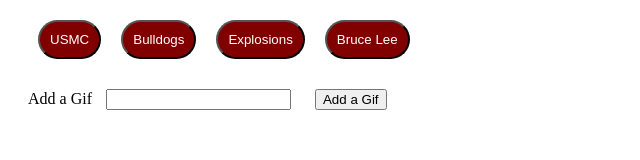
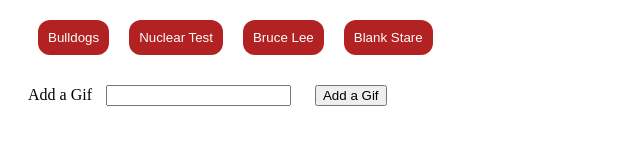
Before and after one commit to viant3/Giftastic, a plain HTML site: page index.html in a window 1280 px wide. Shown: the whole page, without its empty margins (0-640 px from the left). Drawn offline with nearby package versions, Linux system fonts and the light colour scheme.

Commit message:
added style css

```diff
--- a/assets/css/style.css
+++ b/assets/css/style.css
@@ -12,8 +12,19 @@ section {
 }
 
 button {
-  background-color: #800000;
+  background-color: #B22222;
   color: #ffffff;
   padding: 10px;
-  border-radius: 20px;
+  border-radius: 12px;
+  border-style: hidden;
+  outline: none;
 }
+
+button:hover {
+  background-color: #CD5C5C;
+  cursor: pointer;
+}
+
+img:hover {
+  cursor: pointer;
+}
--- a/assets/javascript/app.js
+++ b/assets/javascript/app.js
@@ -1,12 +1,10 @@
-var images = ["USMC", "Bulldogs", "Explosions", "Bruce Lee"];
+var images = ["Bulldogs", "Nuclear Test", "Bruce Lee", "Blank Stare"];
 
 function displayGiphyInfo() {
 
     var gif = $(this).attr("data-name");
 
-
     var queryURL = "https://api.giphy.com/v1/gifs/search?api_key=NON2Fxa8mAT86b3Ru92GZ85PMuvTV93g&q=" + gif + "&limit=10&offset=0&lang=en";
-
 
 
     $.ajax({
@@ -24,14 +22,13 @@ function displayGiphyInfo() {
             var giphyContainer = $("<section class='giphy-container'>");
 
             for (var i = 0; i < results.length; i++) {
+
                 var newDiv = $("<div class='display'>");
-
                 var rating = results[i].rating;
-
                 var p = $("<p>").text("Rating: " + rating);
 
+                var img = $("<img class='result'>");
 
-                var img = $("<img class='result'>");
                 img.attr("src", results[i].images.fixed_height_still.url);
                 img.attr("data-state", "still");
                 img.attr("data-still", results[i].images.fixed_height_still.url);
@@ -62,44 +59,35 @@ $(document).on("click", ".result", function() {
 });
 
 
-// Function for displaying gif data
 function renderButtons() {
 
-    // Deletes the images prior to adding new images
-    // (this is necessary otherwise you will have repeat buttons)
     $("#buttons-view").empty();
-    // Loops through the array of images
+
     for (var i = 0; i < images.length; i++) {
 
-        // Then dynamicaly generates buttons for each gif in the array
-        // This code $("<button>") is all jQuery needs to create the beginning and end tag. (<button></button>)
         var a = $("<button>");
-        // Adds a class of gif to our button
+
         a.addClass("gif");
-        // Added a data-attribute
         a.attr("data-name", images[i]);
-        // Provided the initial button text
         a.text(images[i]);
-        // Added the button to the buttons-view div
+
         $("#buttons-view").append(a);
     }
 }
 
-// This function handles events where the add gif button is clicked
+
 $("#add-gif").on("click", function (event) {
+
     event.preventDefault();
-    // This line of code will grab the input from the textbox
+
     var gif = $("#giphy-input").val().trim();
 
-    // The gif from the textbox is then added to our array
     images.push(gif);
 
-    // Calling renderButtons which handles the processing of our gif array
+
     renderButtons();
 });
 
-// Adding click event listeners to all elements with a class of "gif"
 $(document).on("click", ".gif", displayGiphyInfo);
 
-// Calling the renderButtons function to display the intial buttons
 renderButtons();
--- a/index.html
+++ b/index.html
@@ -6,6 +6,7 @@
   <meta charset="UTF-8">
   <title>Giftastic</title>
   <meta name="viewport" content="width=device-width, initial-scale=1.0">
+  <link rel="stylesheet" type="text/css" href="assets/css/reset.css">
   <link rel="stylesheet" type="text/css" href="assets/css/style.css">
 
 </head>
```
Also changed, not shown: assets/css/reset.css (added).
